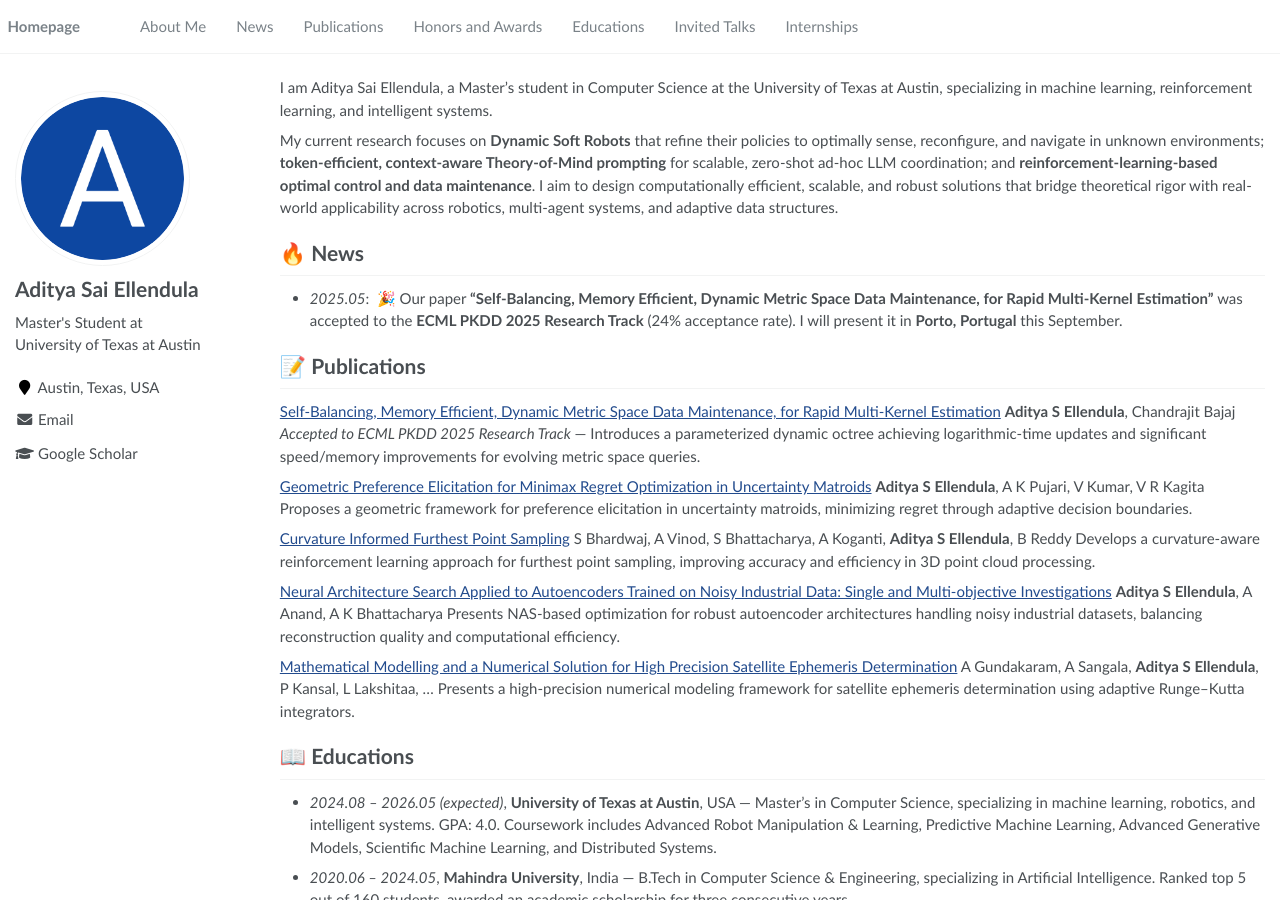
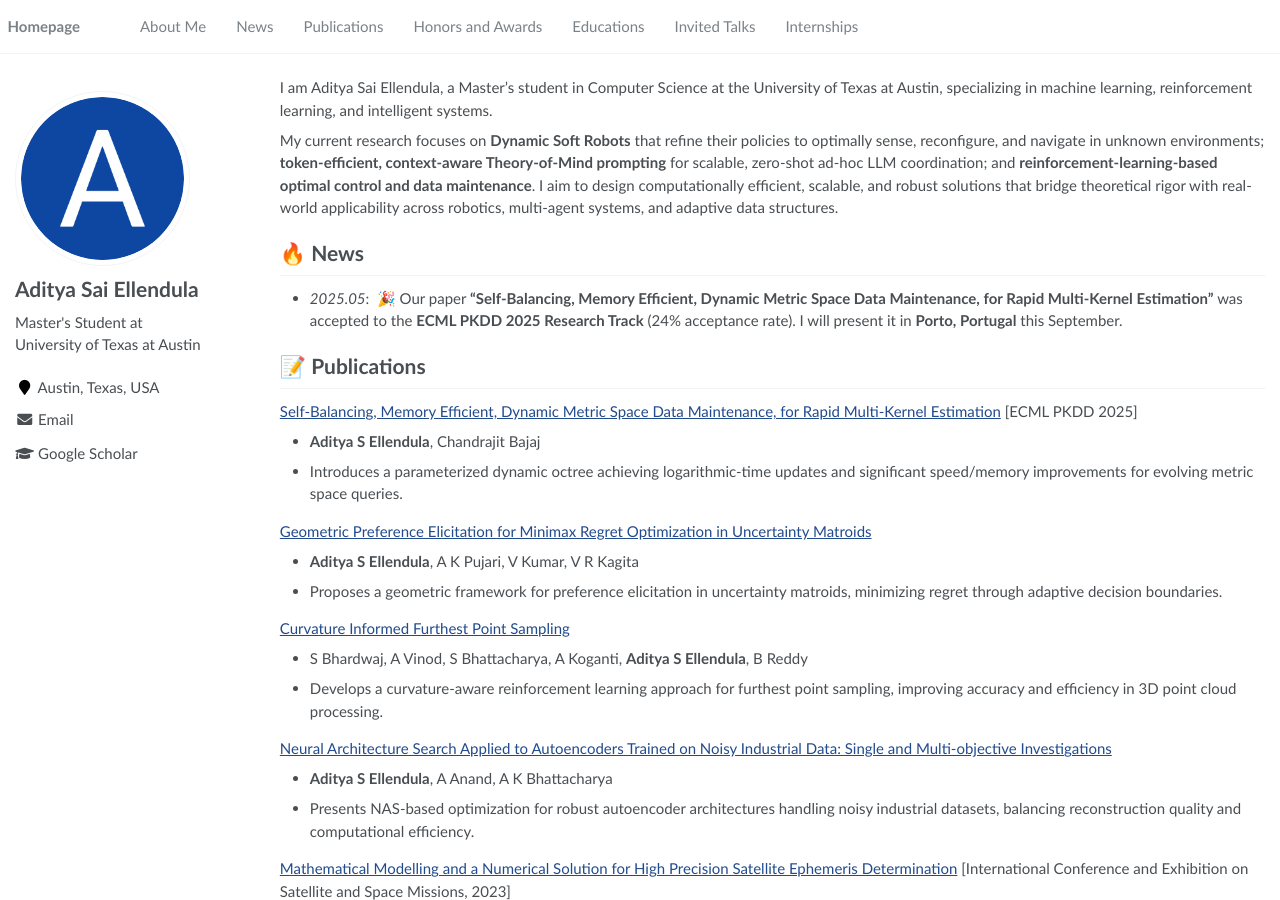
Before and after one commit to SetasAditya/SetasAditya.github.io, a Jekyll site: the page built from _pages/about.md, in a window 1280 px wide and 900 px high. Built offline with Jekyll 4.4.1, drawn with Linux system fonts in a browser that asks for light colours; some of the changed text lies outside the part shown.

Commit message:
Set Up updated

```diff
--- a/_pages/about.md
+++ b/_pages/about.md
@@ -34,25 +34,25 @@ My current research focuses on **Dynamic Soft Robots** that refine their policie
 </div>
 <div class='paper-box-text' markdown="1"> -->
 
-[Self-Balancing, Memory Efficient, Dynamic Metric Space Data Maintenance, for Rapid Multi-Kernel Estimation](https://arxiv.org/abs/2504.18003)
-**Aditya S Ellendula**, Chandrajit Bajaj
-*Accepted to ECML PKDD 2025 Research Track* — Introduces a parameterized dynamic octree achieving logarithmic-time updates and significant speed/memory improvements for evolving metric space queries.
+[Self-Balancing, Memory Efficient, Dynamic Metric Space Data Maintenance, for Rapid Multi-Kernel Estimation](https://arxiv.org/abs/2504.18003) [ECML PKDD 2025]
+- **Aditya S Ellendula**, Chandrajit Bajaj
+- Introduces a parameterized dynamic octree achieving logarithmic-time updates and significant speed/memory improvements for evolving metric space queries.
 
 [Geometric Preference Elicitation for Minimax Regret Optimization in Uncertainty Matroids](https://arxiv.org/abs/2503.18668)
-**Aditya S Ellendula**, A K Pujari, V Kumar, V R Kagita
-Proposes a geometric framework for preference elicitation in uncertainty matroids, minimizing regret through adaptive decision boundaries.
+- **Aditya S Ellendula**, A K Pujari, V Kumar, V R Kagita
+- Proposes a geometric framework for preference elicitation in uncertainty matroids, minimizing regret through adaptive decision boundaries.
 
 [Curvature Informed Furthest Point Sampling](https://arxiv.org/abs/2411.16995)
-S Bhardwaj, A Vinod, S Bhattacharya, A Koganti, **Aditya S Ellendula**, B Reddy
-Develops a curvature-aware reinforcement learning approach for furthest point sampling, improving accuracy and efficiency in 3D point cloud processing.
+- S Bhardwaj, A Vinod, S Bhattacharya, A Koganti, **Aditya S Ellendula**, B Reddy
+- Develops a curvature-aware reinforcement learning approach for furthest point sampling, improving accuracy and efficiency in 3D point cloud processing.
 
 [Neural Architecture Search Applied to Autoencoders Trained on Noisy Industrial Data: Single and Multi-objective Investigations](https://ieeexplore.ieee.org/abstract/document/10704171)
-**Aditya S Ellendula**, A Anand, A K Bhattacharya
-Presents NAS-based optimization for robust autoencoder architectures handling noisy industrial datasets, balancing reconstruction quality and computational efficiency.
+- **Aditya S Ellendula**, A Anand, A K Bhattacharya
+- Presents NAS-based optimization for robust autoencoder architectures handling noisy industrial datasets, balancing reconstruction quality and computational efficiency.
 
-[Mathematical Modelling and a Numerical Solution for High Precision Satellite Ephemeris Determination](https://arxiv.org/abs/2311.15028)
-A Gundakaram, A Sangala, **Aditya S Ellendula**, P Kansal, L Lakshitaa, …
-Presents a high-precision numerical modeling framework for satellite ephemeris determination using adaptive Runge–Kutta integrators.
+[Mathematical Modelling and a Numerical Solution for High Precision Satellite Ephemeris Determination](https://arxiv.org/abs/2311.15028) [International Conference and Exhibition on Satellite and Space Missions, 2023]
+- A Gundakaram, A Sangala, **Aditya S Ellendula**, P Kansal, L Lakshitaa, …
+- Presents a high-precision numerical modeling framework for satellite ephemeris determination using adaptive Runge–Kutta integrators.
 
 # 📖 Educations
 
```
